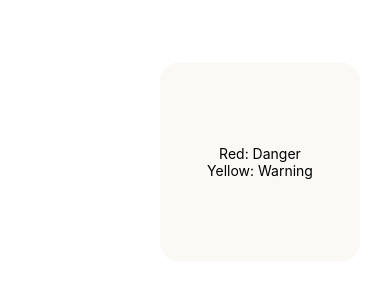
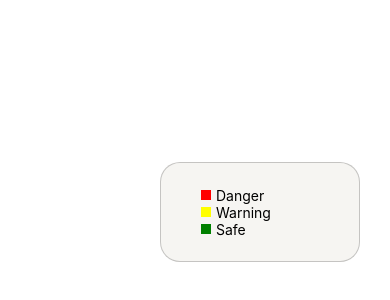
Before and after one commit to drizlye0/scope-app, a React Native app: screen / in a window 390 px wide. Shown: the part 532-832 px from the top of the page. Built offline with nearby package versions, Linux system fonts and the light colour scheme.

Commit message:
Adding features for view modal for color zones

```diff
--- /dev/null
+++ b/components/BoxContainer.jsx
@@ -0,0 +1,24 @@
+import React from 'react'
+import { View, StyleSheet, Text } from 'react-native'
+import styles from '../styles'
+
+const BoxContainer = ({ color, text }) => {
+  const style = StyleSheet.create({
+    view: {
+      backgroundColor: color,
+      width: 10,
+      height: 10,
+      marginRight: 5,
+    }
+  })
+
+
+  return (
+    <View style={styles.inlineBox}>
+      <View style={style.view} />
+      <Text>{text}</Text>
+    </View>
+  )
+}
+
+export default BoxContainer
--- a/components/ColorIndexView.jsx
+++ b/components/ColorIndexView.jsx
@@ -1,25 +1,14 @@
 import React from 'react'
 import { View, Text } from 'react-native'
+import styles from '../styles'
+import BoxContainer from './BoxContainer'
 
 const ColorIndexView = () => {
   return (
-    <View
-      style={
-        {
-          position: "absolute",
-          alignItems: "center",
-          justifyContent: "center",
-          width: 200,
-          height: 200,
-          right: 30,
-          bottom: 50,
-          backgroundColor: "#FAF9F6",
-          borderRadius: 20,
-        }
-      }
-    >
-      <Text>Red: Danger</Text>
-      <Text>Yellow: Warning</Text>
+    <View style={styles.modal}>
+      <BoxContainer color={"#ff0000"} text={"Danger"}/>
+      <BoxContainer color={"#Ffff00"} text={"Warning"}/>
+      <BoxContainer color={"green"} text={"Safe"}/>
     </View>
   )
 }
--- a/styles/index.jsx
+++ b/styles/index.jsx
@@ -9,6 +9,24 @@ const styles = StyleSheet.create({
   container: {
     flex: 1,
   },
+  modal: {
+    position: "absolute",
+    alignItems: "flex-start",
+    justifyContent: "center",
+    width: 200,
+    height: 100,
+    right: 30,
+    bottom: 50,
+    backgroundColor: "#F6F5F2",
+    borderRadius: 20,
+    borderColor: 'rgba(0,0,0,0.2)',
+    borderWidth: 1.2
+  },
+  inlineBox: {
+    flexDirection: "row",
+    alignItems: "center",
+    marginLeft: 40,
+  },
 })
 
 export default styles
```
